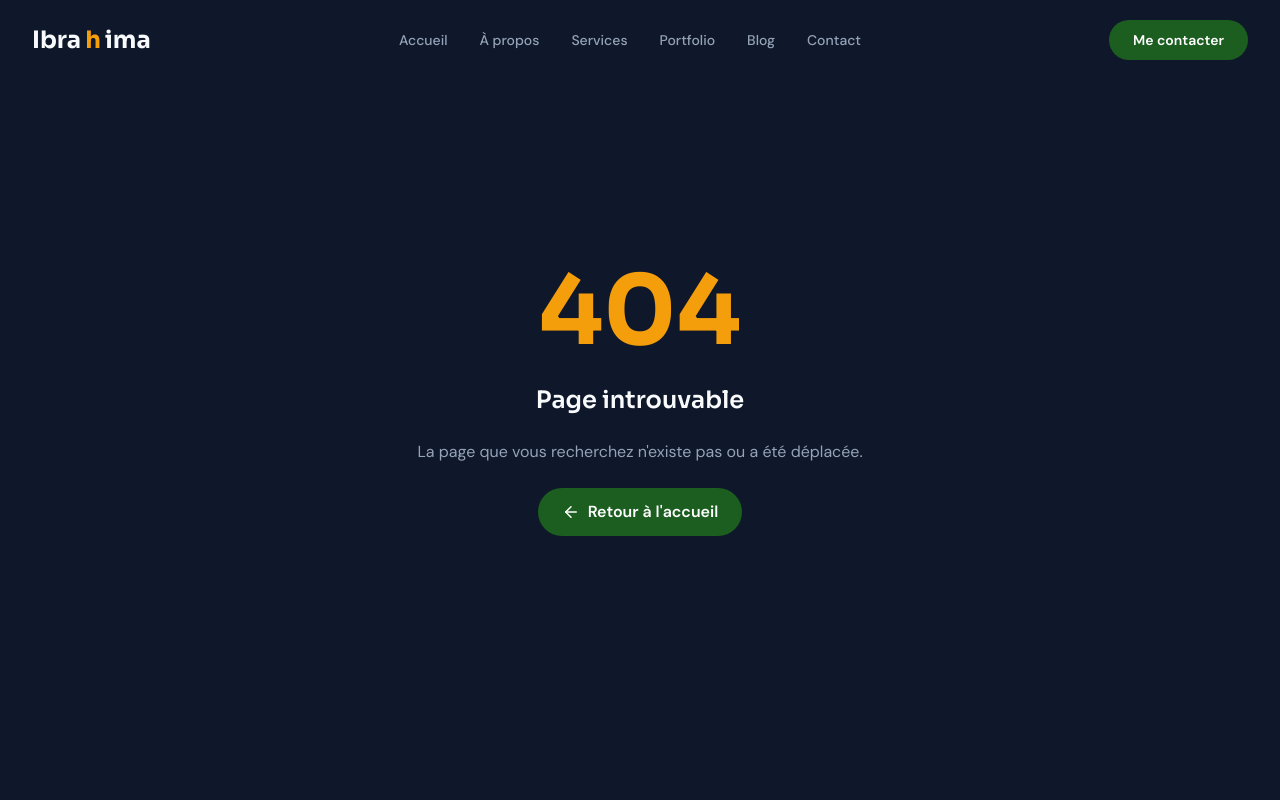
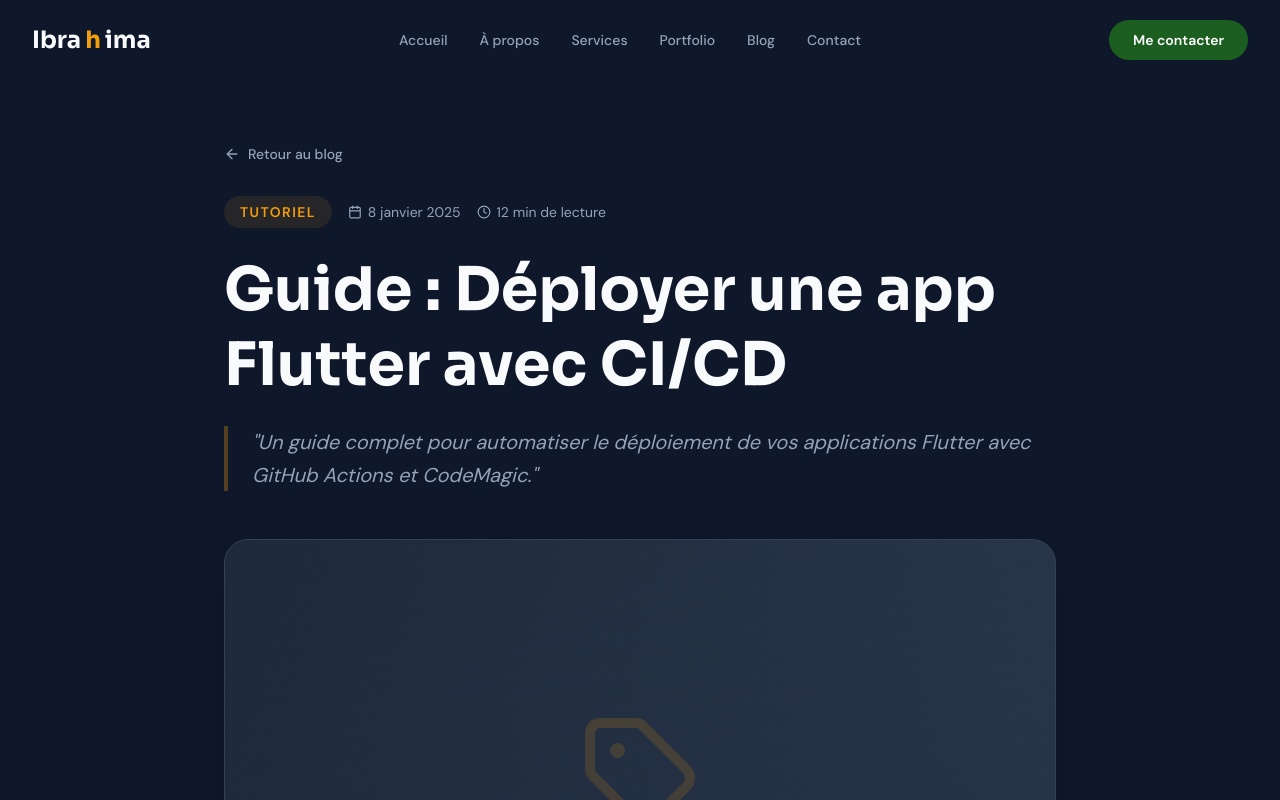
Before and after one commit to IbrahimaISIDev/ibrahima-diallo-portfolio-premium, a Next.js app: page /blog/deployer-flutter-cicd in a window 1280 px wide. Before the commit this address had no page. Shown: the top 800 px of the page. Built offline with nearby package versions, Linux system fonts and the light colour scheme.

Commit message:
feat: implement blog post detail pages with 'read more' functionality

```diff
--- /dev/null
+++ b/app/blog/[slug]/page.tsx
@@ -0,0 +1,129 @@
+import type { Metadata } from "next";
+import { notFound } from "next/navigation";
+import Link from "next/link";
+import { ArrowLeft, Clock, Tag, Calendar } from "lucide-react";
+import { blogPosts } from "@/data/blog";
+
+interface Props {
+    params: Promise<{ slug: string }>;
+}
+
+export async function generateStaticParams() {
+    return blogPosts.map((post) => ({
+        slug: post.slug,
+    }));
+}
+
+export async function generateMetadata({ params }: Props): Promise<Metadata> {
+    const { slug } = await params;
+    const post = blogPosts.find((p) => p.slug === slug);
+    if (!post) return { title: "Article introuvable" };
+
+    return {
+        title: `${post.title} - Ibrahima Sory Diallo`,
+        description: post.excerpt,
+    };
+}
+
+export default async function BlogPostPage({ params }: Props) {
+    const { slug } = await params;
+    const post = blogPosts.find((p) => p.slug === slug);
+
+    if (!post) notFound();
+
+    const postIndex = blogPosts.findIndex((p) => p.slug === slug);
+    const nextPost = blogPosts[(postIndex + 1) % blogPosts.length];
+    const prevPost =
+        blogPosts[(postIndex - 1 + blogPosts.length) % blogPosts.length];
+
+    return (
+        <main className="pt-20 bg-background min-h-screen">
+            <div className="absolute inset-0 -z-10 overflow-hidden">
+                <div className="absolute top-0 left-1/4 h-[500px] w-[500px] rounded-full bg-primary/5 blur-[120px]" />
+                <div className="absolute bottom-0 right-1/4 h-[400px] w-[400px] rounded-full bg-secondary/5 blur-[100px]" />
+            </div>
+
+            <article className="mx-auto max-w-4xl px-4 py-16 sm:px-6 lg:px-8">
+                {/* Back button */}
+                <Link
+                    href="/#blog"
+                    className="mb-8 inline-flex items-center gap-2 text-sm font-medium text-muted transition-colors hover:text-secondary"
+                >
+                    <ArrowLeft size={16} />
+                    Retour au blog
+                </Link>
+
+                {/* Header */}
+                <header className="mb-12 space-y-6">
+                    <div className="flex flex-wrap items-center gap-4 text-sm text-secondary">
+                        <span className="rounded-full bg-secondary/10 px-4 py-1.5 font-semibold uppercase tracking-widest">
+                            {post.category}
+                        </span>
+                        <span className="flex items-center gap-1.5 text-muted">
+                            <Calendar size={14} />
+                            {new Date(post.date).toLocaleDateString("fr-FR", {
+                                day: "numeric",
+                                month: "long",
+                                year: "numeric",
+                            })}
+                        </span>
+                        <span className="flex items-center gap-1.5 text-muted">
+                            <Clock size={14} />
+                            {post.readTime} de lecture
+                        </span>
+                    </div>
+
+                    <h1 className="font-display text-4xl font-bold leading-tight text-foreground sm:text-6xl">
+                        {post.title}
+                    </h1>
+
+                    <p className="text-xl leading-relaxed text-muted border-l-4 border-secondary/30 pl-6 italic">
+                        "{post.excerpt}"
+                    </p>
+                </header>
+
+                {/* Hero Image placeholder */}
+                <div className="mb-16 relative aspect-video overflow-hidden rounded-3xl border border-border bg-gradient-to-br from-surface to-surface-light shadow-2xl">
+                    <div className="absolute inset-0 flex items-center justify-center opacity-20">
+                        <Tag size={120} className="text-secondary" />
+                    </div>
+                    <div className="absolute inset-0 bg-gradient-to-t from-background/40 to-transparent" />
+                </div>
+
+                {/* Post Content */}
+                <div className="prose prose-invert prose-lg max-w-none">
+                    <div
+                        className="text-muted leading-loose space-y-6 text-lg"
+                        dangerouslySetInnerHTML={{ __html: post.content.trim().replace(/\n/g, '<br/>') }}
+                    />
+                </div>
+
+                {/* Navigation between posts */}
+                <nav className="mt-20 grid gap-6 border-t border-border pt-12 sm:grid-cols-2">
+                    <Link
+                        href={`/blog/${prevPost.slug}`}
+                        className="group rounded-2xl border border-border bg-surface p-8 transition-all duration-300 hover:border-secondary/50 hover:shadow-xl"
+                    >
+                        <span className="text-xs font-semibold uppercase tracking-wider text-muted group-hover:text-secondary transition-colors">
+                            Article pr&eacute;c&eacute;dent
+                        </span>
+                        <p className="mt-3 font-display text-lg font-bold text-foreground line-clamp-2">
+                            {prevPost.title}
+                        </p>
+                    </Link>
+                    <Link
+                        href={`/blog/${nextPost.slug}`}
+                        className="group rounded-2xl border border-border bg-surface p-8 text-right transition-all duration-300 hover:border-secondary/50 hover:shadow-xl"
+                    >
+                        <span className="text-xs font-semibold uppercase tracking-wider text-muted group-hover:text-secondary transition-colors">
+                            Article suivant
+                        </span>
+                        <p className="mt-3 font-display text-lg font-bold text-foreground line-clamp-2">
+                            {nextPost.title}
+                        </p>
+                    </Link>
+                </nav>
+            </article>
+        </main>
+    );
+}
--- a/components/sections/BlogPreview.tsx
+++ b/components/sections/BlogPreview.tsx
@@ -2,6 +2,7 @@
 
 import { motion } from "framer-motion";
 import { ArrowRight, Clock, Tag } from "lucide-react";
+import Link from "next/link";
 import { blogPosts } from "@/data/blog";
 import SectionTitle from "@/components/shared/SectionTitle";
 import { fadeInUp, staggerContainer } from "@/lib/animations";
@@ -30,6 +31,7 @@ export default function BlogPreview() {
               whileHover={{ y: -8, transition: { duration: 0.3 } }}
               className="group overflow-hidden rounded-2xl border border-border bg-background transition-all duration-300 hover:border-secondary/50 hover:shadow-xl hover:shadow-secondary/5"
             >
+              <Link href={`/blog/${post.slug}`} className="block">
                 {/* Image placeholder */}
                 <div className="relative aspect-[16/9] overflow-hidden bg-gradient-to-br from-surface-light to-surface">
                   <motion.div
@@ -40,6 +42,7 @@ export default function BlogPreview() {
                     <Tag size={32} className="text-muted/30" />
                   </motion.div>
                 </div>
+              </Link>
 
               {/* Content */}
               <div className="p-6 space-y-4">
@@ -60,21 +63,23 @@ export default function BlogPreview() {
                   </span>
                 </div>
 
-                <h3 className="font-display text-lg font-semibold leading-snug text-foreground transition-all group-hover:text-secondary line-clamp-2">
+                <Link href={`/blog/${post.slug}`}>
+                  <h3 className="font-display text-lg font-semibold leading-snug text-foreground transition-all hover:text-secondary line-clamp-2">
                     {post.title}
                   </h3>
+                </Link>
 
                 <p className="text-sm leading-relaxed text-muted line-clamp-2">
                   {post.excerpt}
                 </p>
 
-                <motion.span
-                  className="inline-flex items-center gap-1 text-sm font-medium text-secondary transition-all"
-                  whileHover={{ gap: "8px" }}
+                <Link
+                  href={`/blog/${post.slug}`}
+                  className="inline-flex items-center gap-1 text-sm font-medium text-secondary transition-all hover:gap-2"
                 >
                   Lire la suite
                   <ArrowRight size={14} />
-                </motion.span>
+                </Link>
               </div>
             </motion.article>
           ))}
--- a/components/sections/Stats.tsx
+++ b/components/sections/Stats.tsx
@@ -9,13 +9,12 @@ export default function Stats() {
     { value: personalInfo.stats.clients, label: "Clients satisfaits" },
     { value: personalInfo.stats.projects, label: "Projets terminés", highlight: true },
     { value: personalInfo.stats.experience, label: "Années d'expérience" },
-    { value: "99", label: "Cafés par semaine" },
   ];
   return (
     <section className="py-20">
       <div className="mx-auto max-w-7xl px-4 sm:px-6 lg:px-8">
         <motion.div
-          className="grid grid-cols-2 gap-8 lg:grid-cols-4"
+          className="grid gap-8 sm:grid-cols-2 lg:grid-cols-3"
           variants={staggerContainer}
           initial="hidden"
           whileInView="visible"
--- a/data/blog.ts
+++ b/data/blog.ts
@@ -2,6 +2,7 @@ export interface BlogPost {
   title: string;
   slug: string;
   excerpt: string;
+  content: string;
   category: string;
   date: string;
   readTime: string;
@@ -14,6 +15,18 @@ export const blogPosts: BlogPost[] = [
     slug: "gestion-flotte-reactjs",
     excerpt:
       "Retour d'expérience sur la conception et le développement d'une application complexe de gestion de flotte automobile pour Saraya Tech.",
+    content: `
+La gestion d'une flotte automobile est un d&eacute;fi logistique majeur. Pour Saraya Tech, j'ai d&eacute;velopp&eacute; une solution sur mesure utilisant ReactJS qui permet de suivre en temps r&eacute;el l'&eacute;tat des v&eacute;hicules, les maintenances pr&eacute;vues et la consommation de carburant.
+
+### L'Architecture
+L'application repose sur une architecture modulaire permettant une grande scalabilit&eacute;. J'ai utilis&eacute; Redux pour la gestion d'&eacute;tat globale, assurant une synchronisation parfaite entre les diff&eacute;rents tableaux de bord.
+
+### D&eacute;fis Techniques
+L'un des plus grands d&eacute;fis a &eacute;t&eacute; l'int&eacute;gration des donn&eacute;es de g&eacute;olocalisation en direct. Gr&acirc;ce &agrave; l'utilisation de WebSockets, nous avons pu r&eacute;duire la latence de mise &agrave; jour &agrave; moins de 500ms.
+
+### R&eacute;sultats
+Aujourd'hui, l'outil est utilis&eacute; quotidiennement et a permis une r&eacute;duction de 15% des co&ucirc;ts de maintenance gr&acirc;ce &agrave; une planification plus proactive.
+    `,
     category: "Retour d'expérience",
     date: "2025-01-15",
     readTime: "8 min",
@@ -23,6 +36,18 @@ export const blogPosts: BlogPost[] = [
     slug: "deployer-flutter-cicd",
     excerpt:
       "Un guide complet pour automatiser le déploiement de vos applications Flutter avec GitHub Actions et CodeMagic.",
+    content: `
+L'automatisation est la cl&eacute; de la productivit&eacute; pour tout d&eacute;veloppeur mobile. Dans ce guide, nous explorons comment mettre en place un pipeline CI/CD robuste pour Flutter.
+
+### Pourquoi le CI/CD ?
+Le CI/CD permet de d&eacute;tecter les erreurs t&ocirc;t et d'assurer que chaque version envoy&eacute;e aux testeurs ou sur les stores est stable.
+
+### GitHub Actions
+GitHub Actions est un outil puissant pour automatiser vos workflows. Nous configurons des scripts pour lancer les tests unitaires et builder l'APK/IPA &agrave; chaque push sur la branche principale.
+
+### Conclusion
+La mise en place initiale peut prendre du temps, mais le gain de temps sur le long terme est inestimable.
+    `,
     category: "Tutoriel",
     date: "2025-01-08",
     readTime: "12 min",
@@ -32,6 +57,18 @@ export const blogPosts: BlogPost[] = [
     slug: "parcours-developpeur-senegal",
     excerpt:
       "Mon parcours de développeur au Sénégal, de la formation intensive à Sonatel Academy jusqu'à mon rôle actuel chez Saraya Tech.",
+    content: `
+Le d&eacute;veloppement web au S&eacute;n&eacute;gal est en pleine effervescence. Mon parcours a commenc&eacute; par une immersion totale &agrave; la Sonatel Academy.
+
+### Sonatel Academy : Le Tremplin
+Cette formation intensive m'a permis d'acqu&eacute;rir des bases solides en JavaScript et en r&eacute;solution de probl&egrave;mes complexes. L'ambiance d'apprentissage collaboratif y est exceptionnelle.
+
+### L'Arriv&eacute;e chez Saraya Tech
+Rejoindre Saraya Tech a &eacute;t&eacute; une &eacute;tape d&eacute;cisive. J'y ai appris l'importance de la rigueur professionnelle et du travail en &eacute;quipe sur des projets d'envergure nationale.
+
+### Vision
+Mon objectif est de continuer &agrave; contribuer au d&eacute;veloppement technologique de notre pays en cr&eacute;ant des solutions innovantes.
+    `,
     category: "Parcours",
     date: "2024-12-20",
     readTime: "6 min",
--- a/data/personal.ts
+++ b/data/personal.ts
@@ -16,7 +16,7 @@ export const personalInfo = {
     github: "https://github.com/IbrahimaISIDev",
   },
   stats: {
-    clients: "50+",
+    clients: "15+",
     projects: "38",
     // awards: "30",
     experience: "03",
```
Lines whose indentation alone changed are shown as unchanged.
